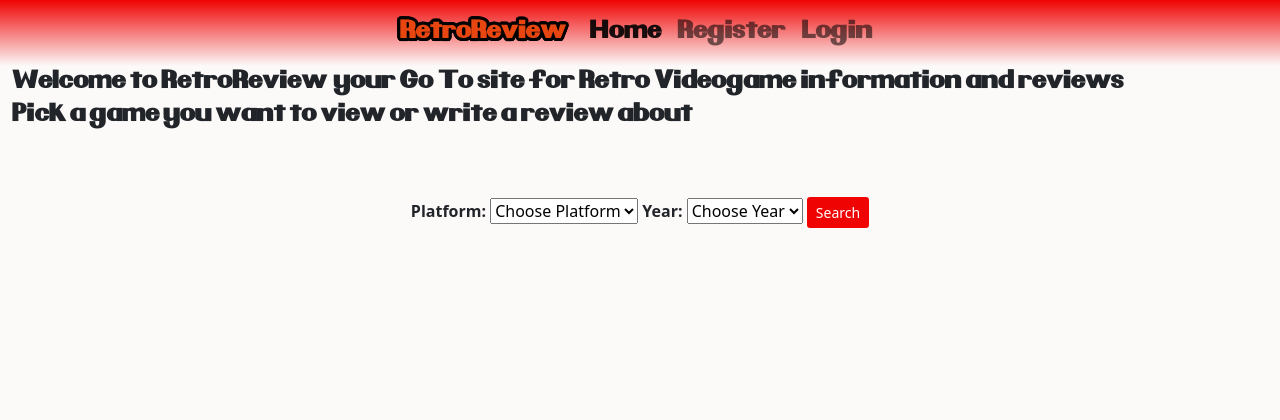
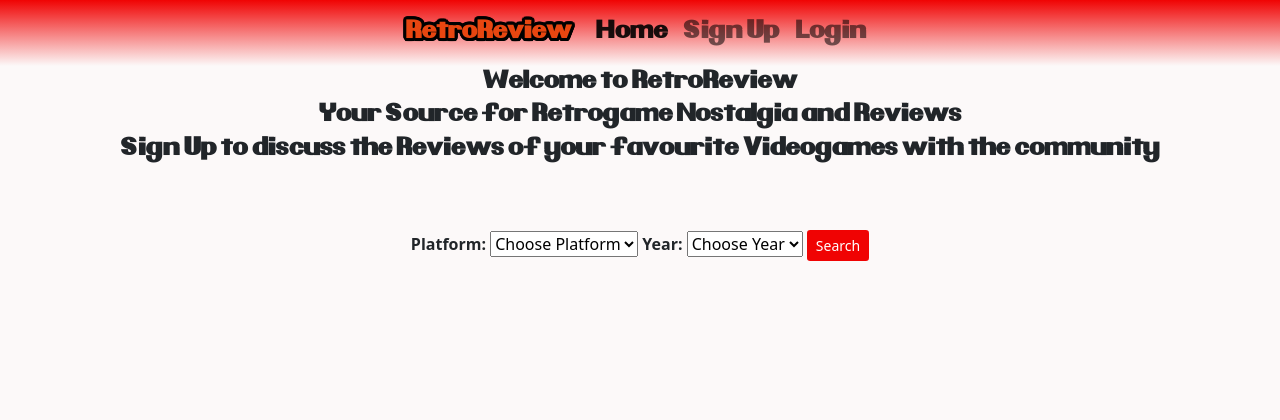
Before and after one commit to HerFri/RetroReview, a Django app: page / in a window 1280 px wide. Shown: the top 420 px of the page. Run offline with Django 3.2, Linux system fonts and the light colour scheme; data that the repository does not hold is empty.

Commit message:
edit Welcome text, fix layout bug on game_detail.html, edit Signup text

```diff
--- a/static/css/style.css
+++ b/static/css/style.css
@@ -200,6 +200,10 @@ body {
     text-shadow: rgb(0, 0, 0) 3px 0px 0px, rgb(0, 0, 0) 2.83487px 0.981584px 0px, rgb(0, 0, 0) 2.35766px 1.85511px 0px, rgb(0, 0, 0) 1.62091px 2.52441px 0px, rgb(0, 0, 0) 0.705713px 2.91581px 0px, rgb(0, 0, 0) -0.287171px 2.98622px 0px, rgb(0, 0, 0) -1.24844px 2.72789px 0px, rgb(0, 0, 0) -2.07227px 2.16926px 0px, rgb(0, 0, 0) -2.66798px 1.37182px 0px, rgb(0, 0, 0) -2.96998px 0.42336px 0px, rgb(0, 0, 0) -2.94502px -0.571704px 0px, rgb(0, 0, 0) -2.59586px -1.50383px 0px, rgb(0, 0, 0) -1.96093px -2.27041px 0px, rgb(0, 0, 0) -1.11013px -2.78704px 0px, rgb(0, 0, 0) -0.137119px -2.99686px 0px, rgb(0, 0, 0) 0.850987px -2.87677px 0px, rgb(0, 0, 0) 1.74541px -2.43999px 0px, rgb(0, 0, 0) 2.44769px -1.73459px 0px, rgb(0, 0, 0) 2.88051px -0.838247px 0px;
 }
 
+.textcenter {
+    text-align: center;
+}
+
 .whitespace {
     padding-right: 7px;
   }
@@ -246,6 +250,7 @@ body {
 
     #welcome {
         font-size: 14px;
+
     }
   }
 
--- a/templates/account/login.html
+++ b/templates/account/login.html
@@ -13,7 +13,7 @@
       <h3>{% trans "Sign In" %}</h3>
 
 
-<p>{% blocktrans %}Welcome back to RetroReview! Please log in to leave a comment or like a review.
+<p>{% blocktrans %}Welcome to RetroReview! Please log in to leave a comment or like a review.
   If you have not created an account yet, sign up
 <a class="link" href="{{ signup_url }}">here</a> first.{% endblocktrans %}</p>
 
--- a/templates/account/signup.html
+++ b/templates/account/signup.html
@@ -10,7 +10,7 @@
         <div class="col-md-8 mt-3 offset-md-2">
             <h3>{% trans "Sign Up" %}</h3>
 
-            <p>{% blocktrans %}Welcome back to RetroReview. If you already have an account, please sign in <a
+            <p>{% blocktrans %}Welcome to RetroReview! If you already have an account, please sign in <a
                     class="link" href="{{ login_url }}">here</a> instead.{% endblocktrans %}</p>
         </div>
     </div>
--- a/templates/base.html
+++ b/templates/base.html
@@ -42,7 +42,7 @@
                     </li>
                     {% else %}
                     <li class="nav-item">
-                        <a class="nav-link" href="{% url 'account_signup' %}">Register</a>
+                        <a class="nav-link" href="{% url 'account_signup' %}">Sign Up</a>
                     </li>
                     <li class="nav-item">
                         <a class="nav-link" href="{% url 'account_login' %}">Login</a>
--- a/templates/index.html
+++ b/templates/index.html
@@ -2,9 +2,11 @@
 
 {% block content %}
 <div class="container-fluid">
-    <p id="welcome" class="brand black-font">Welcome to RetroReview, your Go-To site for Retro Videogame information and reviews! <br>
-        Pick a game you want to view or write a review about
-    </p>
+    <div class="textcenter">
+        <p id="welcome" class="brand black-font">Welcome to RetroReview<br>Your Source for Retrogame Nostalgia and Reviews</br>
+            Sign Up to discuss the Reviews of your favourite Videogames with the community
+        </p>
+    </div>
 <div class="row">
     <!-- ab hier filter_games-->
     <div class="text-center mt-5">
```
Also changed, not shown: templates/game_detail.html (+4 -3 lines).
